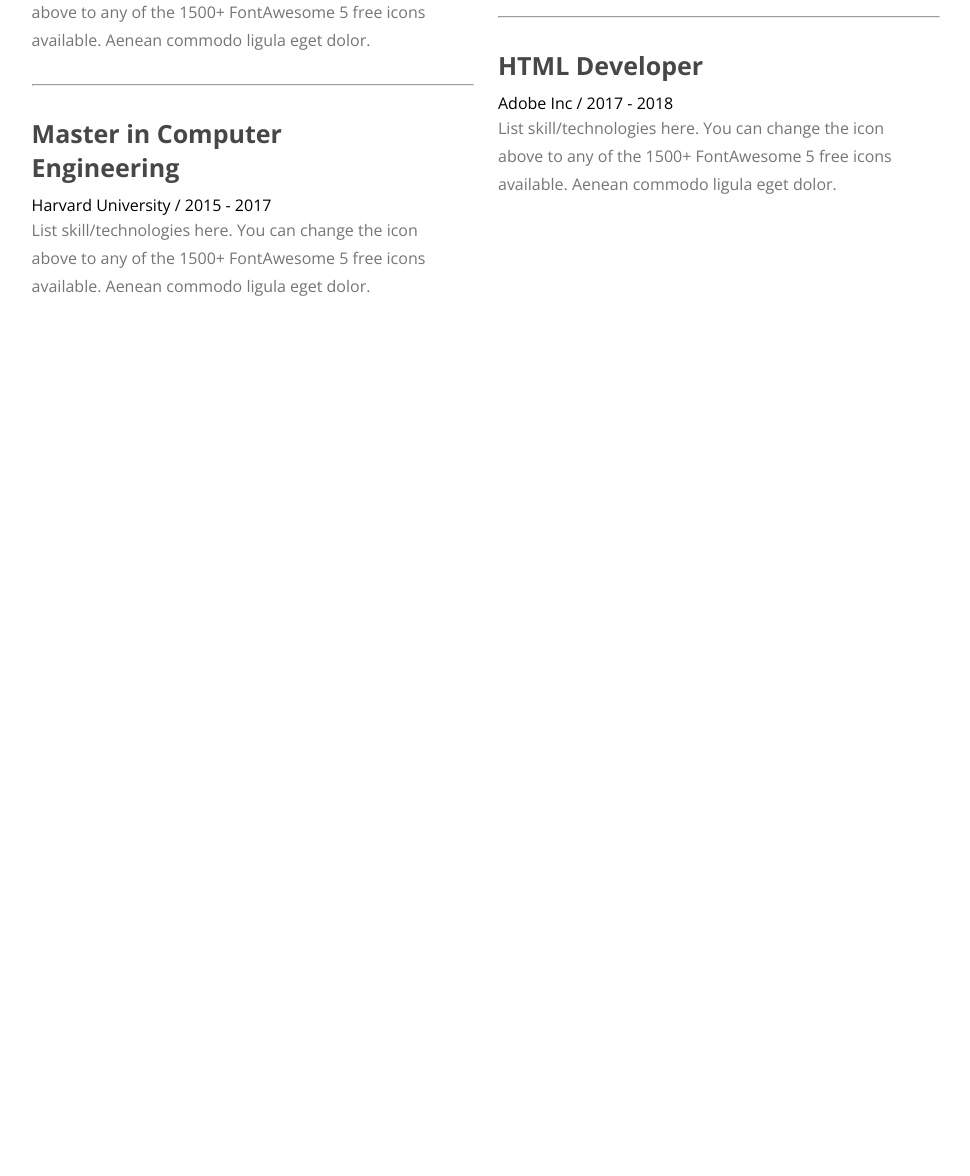
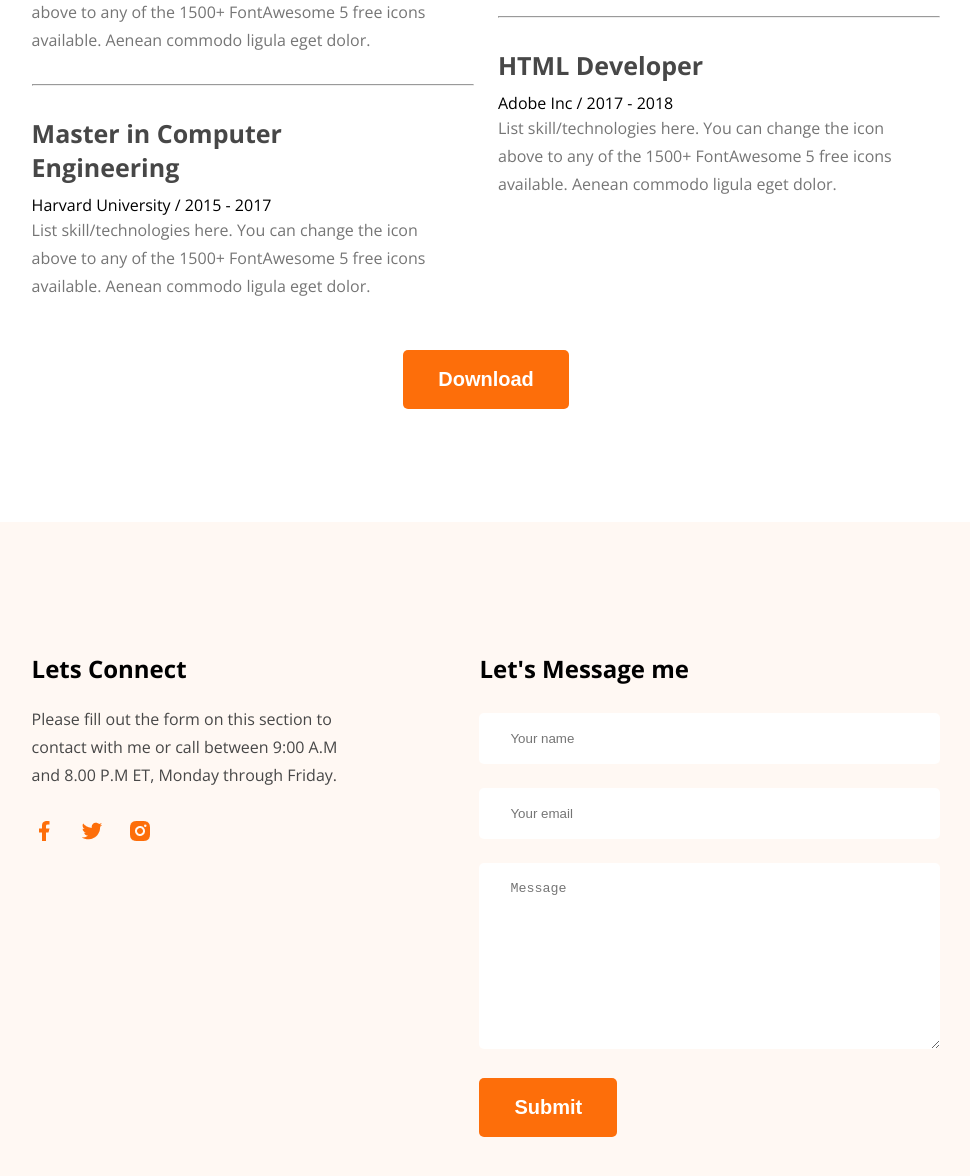
Before and after one commit to raju-rifat-295/hero-dev-code, a plain HTML site: page index.html in a window 1280 px wide. Shown: the part 3050-4226 px from the top of the page, without its empty margins (154-1124 px from the left). Before the commit the page ends 3350 px from the top, so only its background shows below. Drawn offline with nearby package versions, Linux system fonts and the light colour scheme.

Commit message:
footer made

```diff
--- a/index.html
+++ b/index.html
@@ -149,7 +149,39 @@
                 </div>
             </div>
         </div>
+
+        <div class="text-center">
+            <button class="btn">Download</button>
+        </div>
+
     </section>
+
+    <footer>
+        <div class="footer-container">
+            <div class="social">
+                <h2>Lets Connect</h2>
+                <p>Please fill out the form on this section to contact with me or call between 9:00 A.M and 8.00 P.M ET, Monday through Friday.</p>
+                <div class="icons">
+                    <img src="images/icons/facebook.png" alt="">
+                    <img src="images/icons/twitter.png" alt="">
+                    <img src="images/icons/insta.png" alt="">
+                </div>
+            </div>
+            <form class="form">
+                <h2>Let's Message me</h2>
+                <div>
+                    <input type="text" name="" id="" placeholder="Your name">
+                </div>
+                <div>
+                    <input type="text" name="" id="" placeholder="Your email">
+                </div>
+                <div>
+                    <textarea rows="10" id="" placeholder="Message"></textarea>
+                </div>
+                <input type="submit" value="Submit" class="btn">
+            </form>
+        </div>
+    </footer>
 </body>
 
 </html>
--- a/styles/portfolio.css
+++ b/styles/portfolio.css
@@ -45,6 +45,11 @@
     color: #757575;
     line-height: 30px;
     margin-bottom: 30px;
+}
+
+.text-center{
+    text-align: center;
+    margin-top: 50px;
 }
 
 /* main style */
@@ -200,3 +205,45 @@
     line-height: 28px;
     color: #757575;
 }
+
+footer{
+    margin-top: 113px;
+    background-color: #FFF8F3;
+    padding: 130px 0;
+}
+footer .footer-container{
+    width: 71%;
+    max-width: 1140px;
+    margin: 0 auto;
+    display: flex;
+    gap: 116px;
+}
+footer .social{
+    max-width: 562px;
+}
+footer h2{
+    font-size: 35;
+    font-weight: bold;
+}
+.social p{
+    font-size: 16px;
+    line-height: 28px;
+    color: #474747;
+    margin: 20px 0 30px;
+}
+.social .icons{
+    display: flex;
+    gap: 24px;
+}
+form h2{
+    margin-bottom: 28px;
+}
+footer form input[type="text"],
+footer form textarea{
+    width: 461px;
+    padding: 18px 31px;
+    margin-bottom: 24px;
+    border: none;
+    border-radius: 5px;
+    color: #757575;
+}
```
